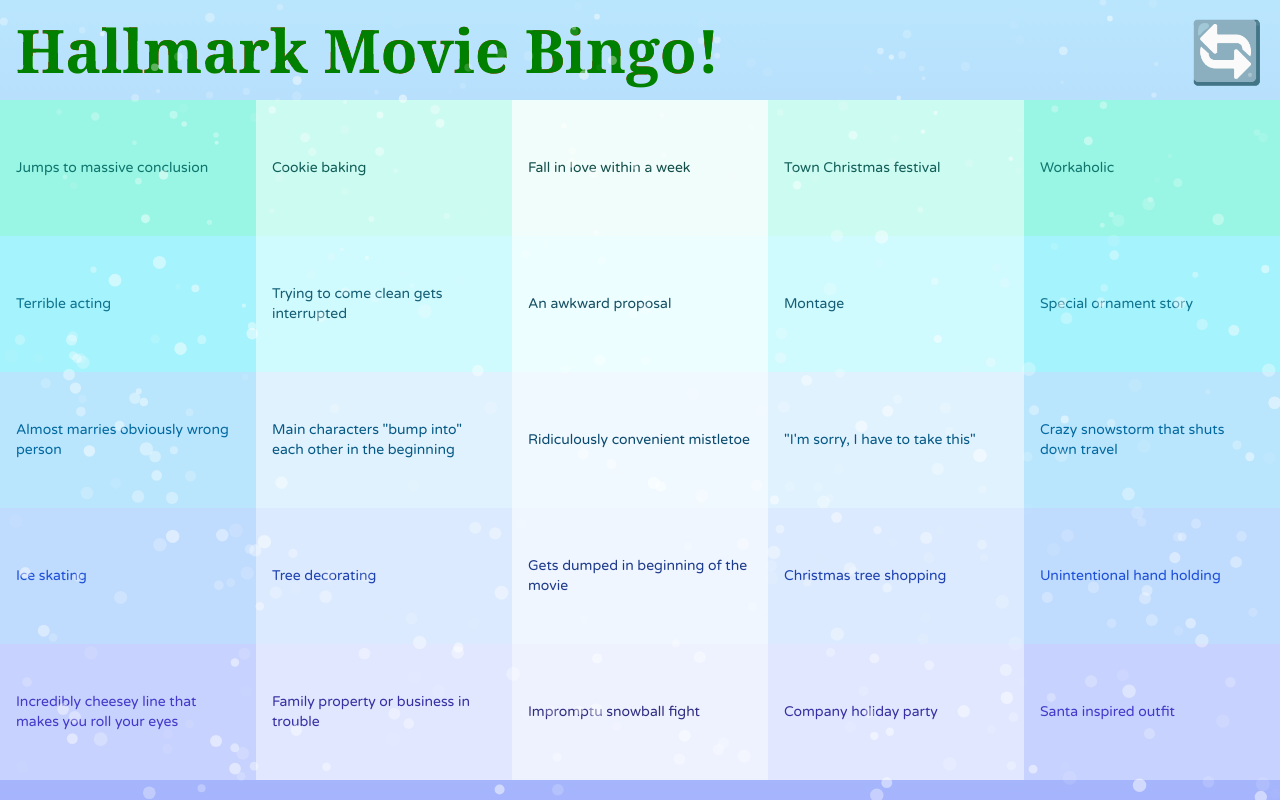
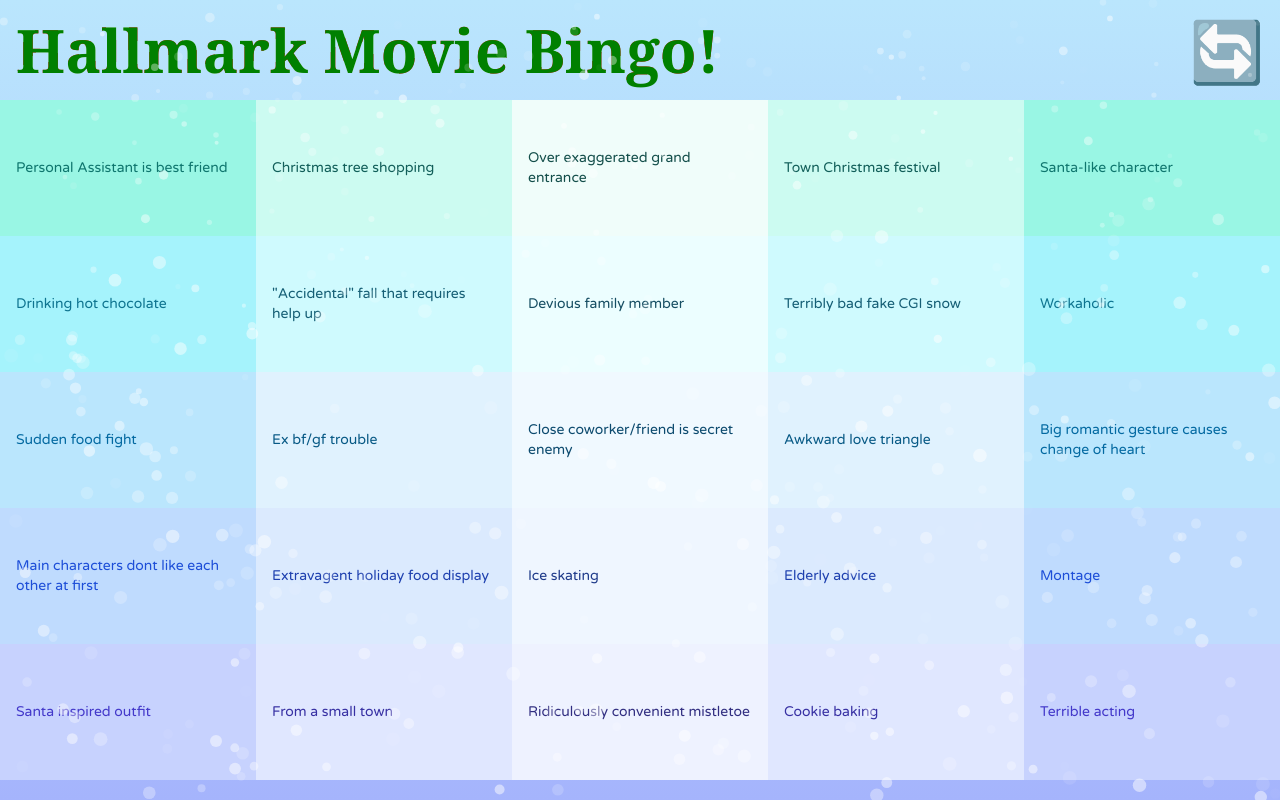
Before and after one commit to JoshuaSoileau/Bingo, a React (Create React App) app: page / in a window 1280 px wide. Built offline with nearby package versions, Linux system fonts and the light colour scheme; what @tailwindcss/typography would draw is missing.

Commit message:
New tile values

```diff
--- a/src/values.js
+++ b/src/values.js
@@ -47,6 +47,15 @@
   '"I\'m sorry, I have to take this"',
   "An awkward proposal",
   "Christmas tree lighting",
+  "Sudden food fight",
+  "Spontaneous trip",
+  "Big romantic gesture causes change of heart",
+  "Brief social/political statement",
+  "Awkward love triangle",
+  "Over exaggerated grand entrance",
+  "Horrible fake accent",
+  "Devious family member",
+  "Close coworker/friend is secret enemy",
 ];
 
 function getRandom(arr, n) {
```
